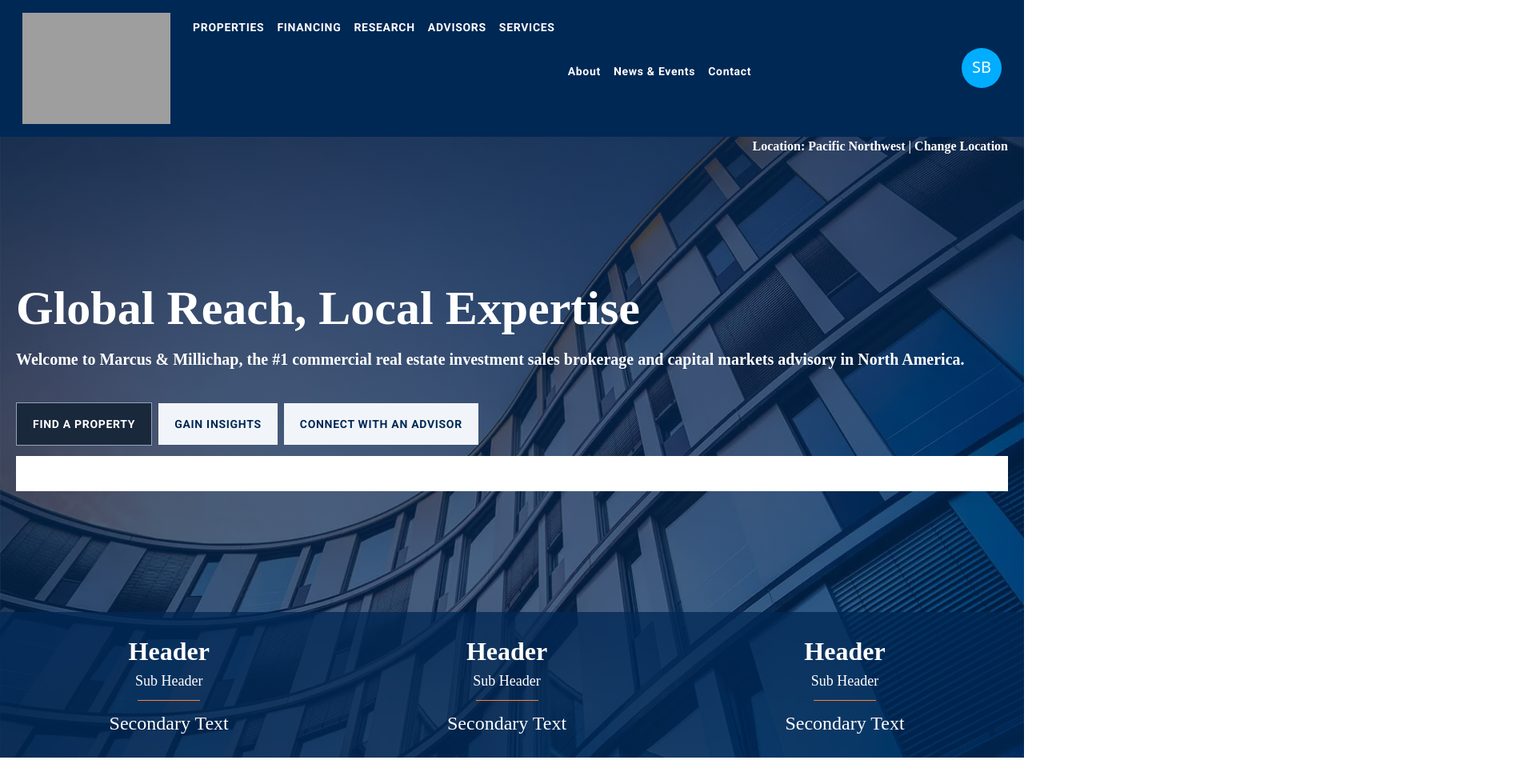
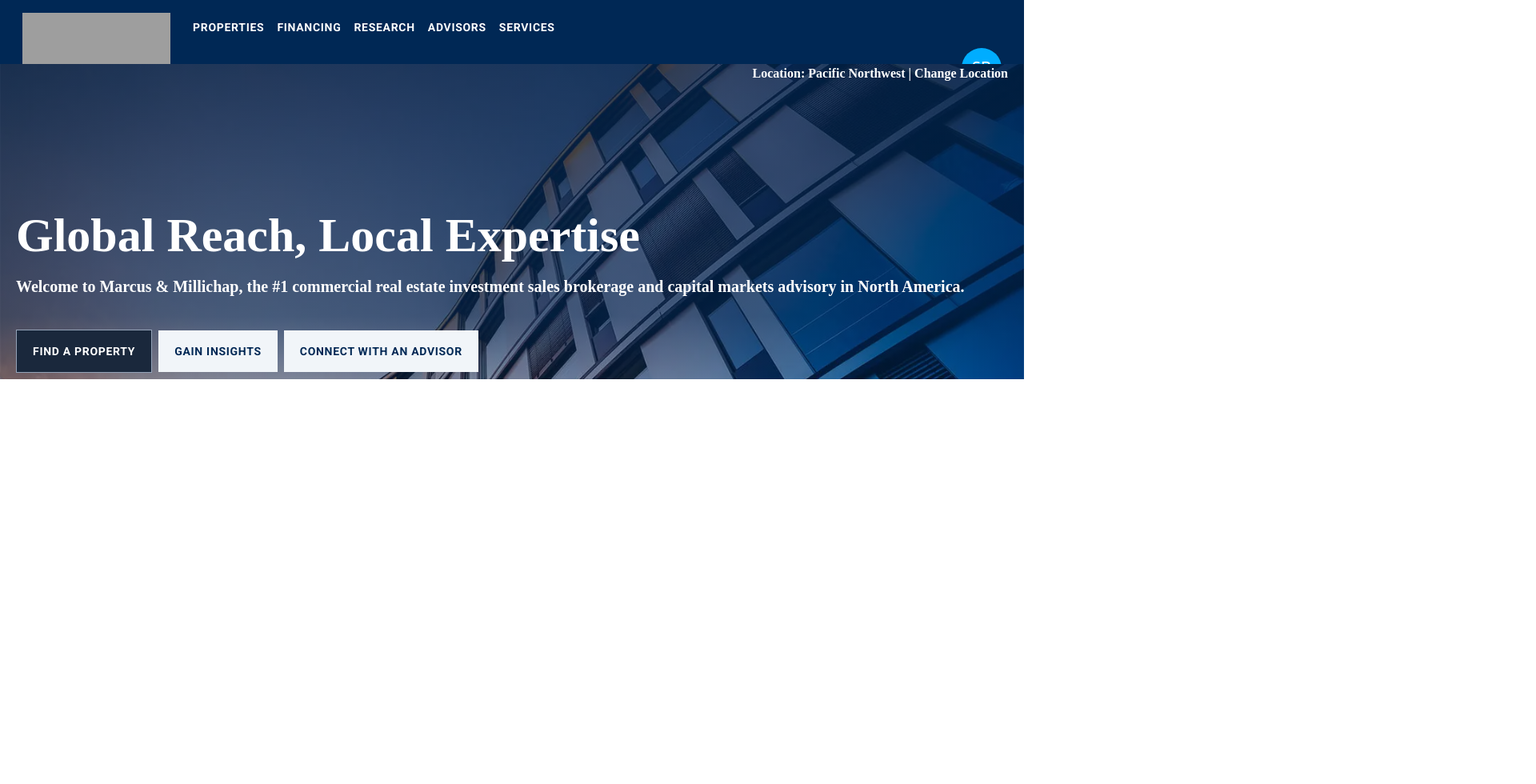
Before and after one commit to sbecker08/static-app, a Next.js app: page / in a window 1280 px wide. Shown: the top 980 px of the page at 80% size, 1920 px wide, since content can reach past the window. After the commit the page ends 800 px from the top, so only its background shows below. Built offline with nearby package versions, Linux system fonts and the light colour scheme; grey boxes are pictures that could not be loaded; a web font is replaced by a local one.

Commit message:
Update for nav bar

```diff
--- a/app/page.js
+++ b/app/page.js
@@ -13,7 +13,21 @@ export default function Page() {
     const properties = jsonResponse.data.map(d => d.attributes);
 
     return (
-        <>
+        <div >
+
+            <GlobalHeader />
+            <div className='mt-20' ></div>
+            <GradientBackdrop backgrounGradientStyle="linear-gradient(to bottom, rgba(0, 40, 85, 0.75) 0%, rgba(0, 40, 85, 0.7) 80%, rgba(0, 40, 85, 0.5) 100%)" backgroundImage={img}>
+                <IntroWidget header={'Global Reach, Local Expertise'} subHeader={'Welcome to Marcus & Millichap, the #1 commercial real estate investment sales brokerage and capital markets advisory in North America.'} />
+            </GradientBackdrop>
+        </div>
+    )
+}
+/*
+
+
+            <div className='w-full h-10 bg-black' ></div>
+
             <GlobalHeader />
             <GradientBackdrop backgrounGradientStyle="linear-gradient(to bottom, rgba(0, 40, 85, 0.75) 0%, rgba(0, 40, 85, 0.7) 80%, rgba(0, 40, 85, 0.5) 100%)" backgroundImage={img}>
                 <IntroWidget header={'Global Reach, Local Expertise'} subHeader={'Welcome to Marcus & Millichap, the #1 commercial real estate investment sales brokerage and capital markets advisory in North America.'} />
@@ -21,6 +35,4 @@ export default function Page() {
             <RegionalWidget />
             <RegionalImpact />
             <Gallery galleryCardInfo={properties} />
-        </>
-    )
-}
+*/
--- a/src/GlobalHeader/GlobalHeader.js
+++ b/src/GlobalHeader/GlobalHeader.js
@@ -7,7 +7,7 @@ import { useState, useContext } from 'react';
 import { MmAuthenticationContext } from '../../modules/MmAuthentication/MmAuthenticationZone';
 
 import { FontAwesomeIcon } from '@fortawesome/react-fontawesome'
-import { faBars } from '@fortawesome/free-solid-svg-icons'
+import { faBars, faXmark } from '@fortawesome/free-solid-svg-icons'
 
 function GlobalHeader() {
 
@@ -20,15 +20,15 @@ function GlobalHeader() {
     const secondaryLinks = [ 'About', 'News & Events', 'Contact'  ]
 
     return (
-<>
-      <nav className="text-white relative flex flex-wrap items-center justify-between px-7 py-4 bg-mm-blue max-xl:py-6">
+    <>
+      <nav className="text-white fixed top-0 w-full flex flex-wrap items-center justify-between px-7 py-4 bg-mm-blue max-xl:py-7">
         <div className="w-full flex flex-wrap items-center">
           <div className="max-xl:mx-auto flex justify-items-center">
             <Image src="https://www.marcusmillichap.com/Areas/MM/img/MM_logo2018_white.svg" alt="dallesInn" width={185} height={70} />
-            <ul className="max-xl:absolute max-xl:hidden ml-5 flex font-bold font-siz roboto pt-2 uppercase text-sm">
+            <ul className="max-xl:absolute ml-5 flex font-bold font-siz roboto pt-2 uppercase text-sm max-xl:hidden">
               {
                 links.map(l => (
-                  <li className="mx-2 tracking-wider" >{l}</li>
+                  <li key={l}  className="mx-2 tracking-wider" >{l}</li>
                 ))
               }
             </ul>
@@ -37,7 +37,7 @@ function GlobalHeader() {
             <ul className="max-xl:absolute max-xl:hidden flex font-bold font-siz roboto pt-2 text-sm">
               {
                 secondaryLinks.map(l => (
-                  <li className="mx-2 tracking-wider" >{l}</li>
+                  <li key={l} className="mx-2 tracking-wider" >{l}</li>
                 ))
               }
             </ul>
@@ -45,15 +45,36 @@ function GlobalHeader() {
           <div className="ml-auto max-xl:absolute max-xl:left-5">
             {
               authenticationContext?.user ?
-              <div className={styles.loggedInIcon}>{authenticationContext.user.firstName[0] + authenticationContext.user.lastName[0]}</div> :
+              <div className={styles.loggedInIcon}>{authenticationContext?.user?.firstName[0] + authenticationContext?.user?.lastName[0]}</div> :
               <span>Sign In/Up</span>
             }
           </div>
-          <div className="max-xl:absolute max-xl:right-5 max-xl:block hidden">
+          <div onClick={() => setNavbarOpen(!navbarOpen)} className="max-xl:absolute max-xl:right-5 max-xl:block hidden cursor-pointer">
             <FontAwesomeIcon size="xl" icon={faBars} />
           </div>
         </div>
       </nav>
+      <div className={ (navbarOpen ? "" : "hidden ") +  " fixed flex w-full h-full z-50 top-0"}>
+        <div className={styles.overlay + " w-3/12 h-full"}>
+        </div>
+        <div className="bg-white w-9/12 pt-12">
+            <ul>
+              {
+                links.map(l => (
+                  <li key={l} className={styles.lineSeparator + " roboto mx-2 tracking-wider uppercase text-mm-blue py-5 px-10 font-bold"} >{l}</li>
+                ))
+              }
+              {
+                secondaryLinks.map(l => (
+                  <li key={l} className={styles.lineSeparator + " roboto mx-2 tracking-wider text-mm-blue py-5 px-10 font-bold"} >{l}</li>
+                ))
+              }
+            </ul>
+            <div onClick={() => setNavbarOpen(!navbarOpen)} className="absolute top-0 right-0 m-5 cursor-pointer">
+              <FontAwesomeIcon size="xl" icon={faXmark} />
+            </div>
+        </div>
+      </div>
     </>
     );
   }
@@ -61,7 +82,32 @@ function GlobalHeader() {
 export default GlobalHeader;
 
 
+/*
 
+      <div className={ (navbarOpen ? "" : "hidden ") +  " fixed flex w-full h-full z-50 top-0"}>
+        <div className={styles.overlay + " w-3/12 h-full"}>
+        </div>
+        <div className="bg-white w-9/12 pt-12">
+            <ul>
+              {
+                links.map(l => (
+                  <li key={l} className={styles.lineSeparator + " roboto mx-2 tracking-wider uppercase text-mm-blue py-5 px-10 font-bold"} >{l}</li>
+                ))
+              }
+              {
+                secondaryLinks.map(l => (
+                  <li key={l} className={styles.lineSeparator + " roboto mx-2 tracking-wider text-mm-blue py-5 px-10 font-bold"} >{l}</li>
+                ))
+              }
+            </ul>
+            <div onClick={() => setNavbarOpen(!navbarOpen)} className="absolute top-0 right-0 m-5 cursor-pointer">
+              <FontAwesomeIcon size="xl" icon={faXmark} />
+            </div>
+        </div>
+      </div>
+
+
+*/
 
 
 
--- a/src/GlobalHeader/GlobalHeader.module.css
+++ b/src/GlobalHeader/GlobalHeader.module.css
@@ -74,3 +74,13 @@
     font-size: 20px;
     padding: 9px 10px;
 }
+
+.overlay {
+    background: rgba(255, 255, 255, 0.4);
+    top: 0px;
+    z-index: 1000;
+}
+
+.lineSeparator {
+    border-bottom: 1px solid rgb(247, 247, 247);
+}
--- a/src/IntroWidget/IntroWidget.js
+++ b/src/IntroWidget/IntroWidget.js
@@ -10,6 +10,30 @@ function GlobalHeader({ header, subHeader, children }) {
             </div>
     */
     return (
+        <>
+            <div className="max-w-screen-xl w-full px-5 mx-auto z-10 text-white">
+                <div className="flex">
+                    <p className="ml-auto">Location: Pacific Northwest | Change Location</p>
+                </div>
+                <div className="mt-40">
+                    <h1 className="text-6xl m-0">{header}</h1>
+                    <h2 className="my-5 mb-10 text-xl">{subHeader}</h2>
+                </div>
+                <div>
+                    <a className="border-solid border border-slate-400 bg-mm-dark-blue text-white p-4 px-5 uppercase inline-block mr-2 mb-2 roboto text-sm font-semibold tracking-wider">Find A Property</a>
+                    <a className="border-gray-800 bg-slate-100 text-mm-blue p-4 px-5 uppercase inline-block mr-2 mb-2 roboto text-sm font-semibold tracking-wider">Gain Insights</a>
+                    <a className="border-gray-800 bg-slate-100 text-mm-blue p-4 px-5 uppercase inline-block mr-2 mb-2 roboto text-sm font-semibold tracking-wider">Connect With An Advisor</a>
+                </div>
+            </div>
+        </>
+    );
+  }
+
+export default GlobalHeader;
+
+
+/*
+
         <div className={styles.introContainer}>
             <div className="max-w-screen-xl w-full px-5 mx-auto z-10 text-white">
                 <div className="flex">
@@ -36,7 +60,5 @@ function GlobalHeader({ header, subHeader, children }) {
                 </div>
             </div>
         </div>
-    );
-  }
 
-export default GlobalHeader;
+*/
--- a/src/IntroWidget/IntroWidget.module.css
+++ b/src/IntroWidget/IntroWidget.module.css
@@ -21,7 +21,7 @@
 }
 
 .statsInnerContainer {
-    width: 1280px;
+    max-width: 1280px;
     margin: auto;
 
     display: flex;
--- a/src/RegionalWidget/RegionalWidget.module.css
+++ b/src/RegionalWidget/RegionalWidget.module.css
@@ -15,7 +15,7 @@
     position: -webkit-sticky;
     position: sticky;
 
-    z-index: 100;
+    z-index: 20;
 }
 
 .regionalWidgetInnerContainer {
```
